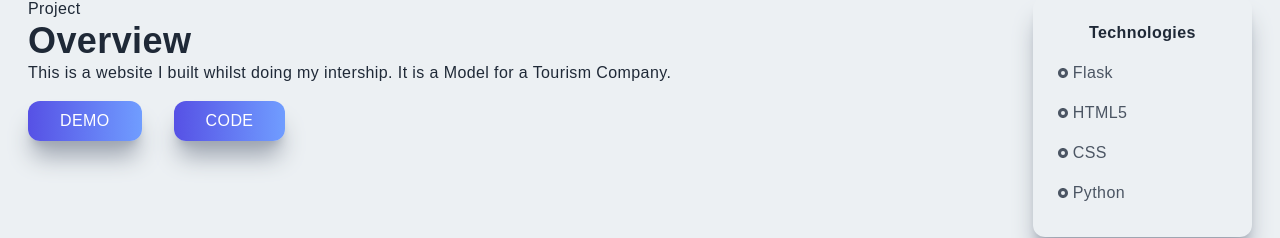
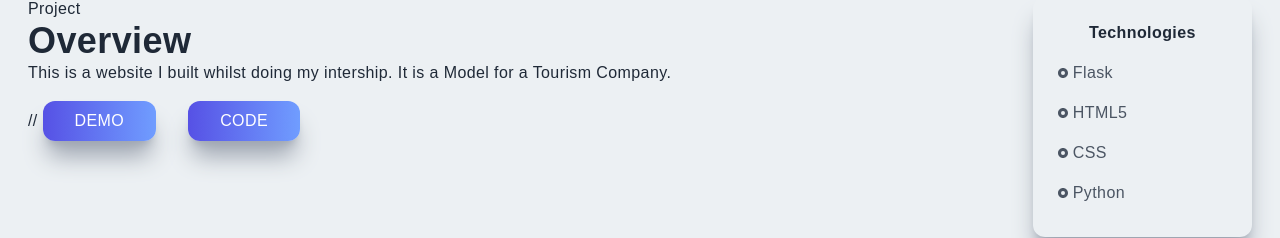
Before and after one commit to Muhu-Muza/portfolio, a Next.js app: page /keijesafaris in a window 1280 px wide. Shown: the part 355-593 px from the top of the page. Built offline with nearby package versions, Linux system fonts and the light colour scheme.

Commit message:
Update page.jsx
updated

```diff
--- a/app/keijesafaris/page.jsx
+++ b/app/keijesafaris/page.jsx
@@ -21,8 +21,10 @@ const keijesafaris = () => {
             This is a website I built whilst doing my intership. It is a Model for a Tourism
             Company.
           </p>
-          <button className="px-8 py-2 mt-4 mr-8">Demo</button>
-          <button className="px-8 py-2 mt-4">Code</button>
+//           <button className="px-8 py-2 mt-4 mr-8">Demo</button>
+          <Link href="https://github.com/Muhu-Muza/keije-safaris" target="_blank">
+            <button className="px-8 py-2 mt-4">Code</button>
+          </Link>
         </div>
         <div className="col-span-4 md:col-span-1 shadow-xl shadow-gray-400 rounded-xl p-4">
           <div className="p-2">
```
